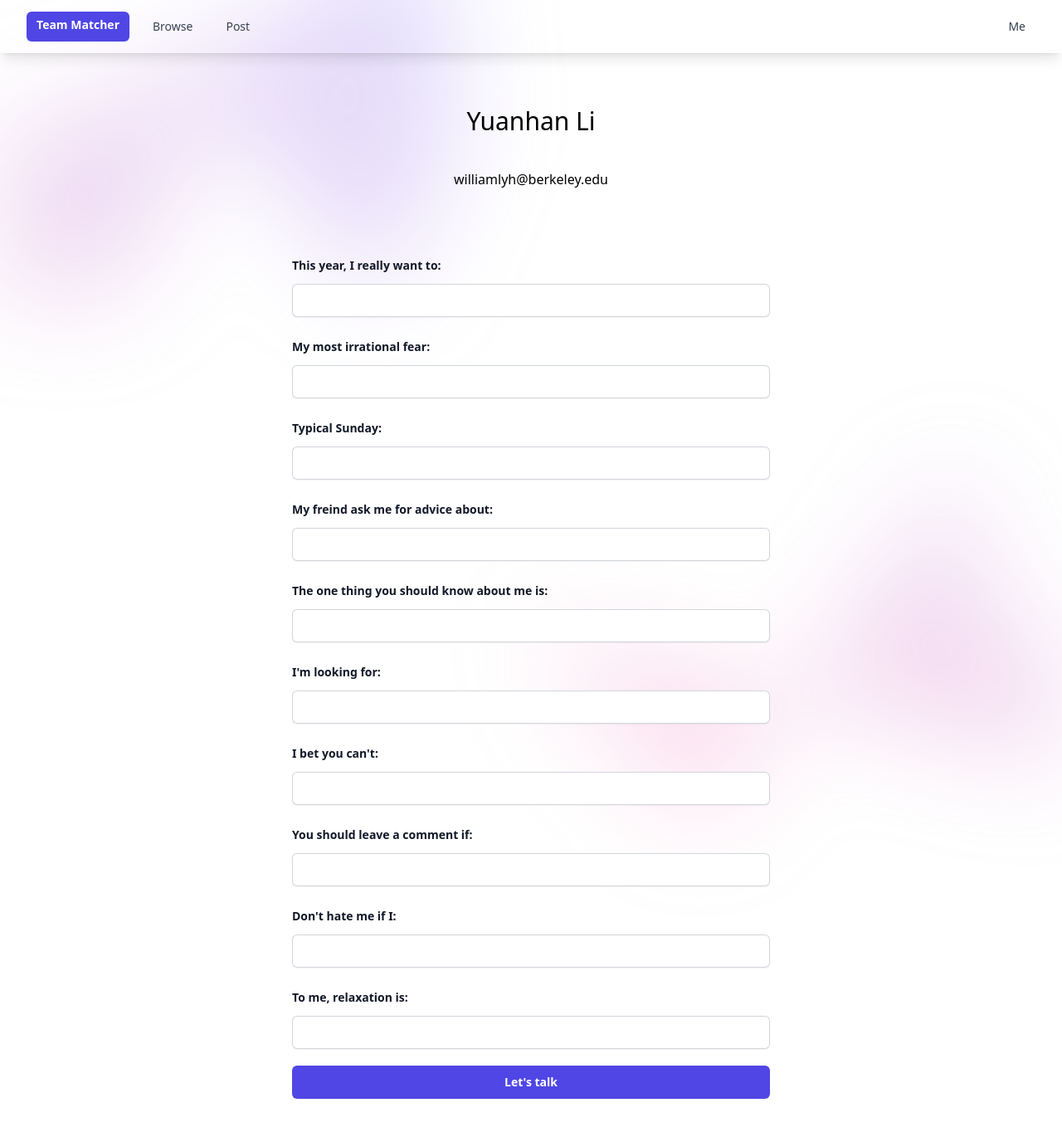
After one commit to b991/TeamMatcher, a Flask app: page /profileQ in a window 1280 px wide. The commit adds this page. Shown: the whole page at 83% size. Run offline with Flask 3, Linux system fonts and the light colour scheme; a user stored in the database is signed in; style sheets or scripts are compiled from the project's sources; some libraries are stand-ins or nearby versions.

Commit message:
add additional profile page

```diff
--- a/app.py
+++ b/app.py
@@ -160,6 +160,36 @@ def logout():
     logout_user()
     return redirect('/login')
 
+@match_app.route("/profileQ", methods=['GET'])
+def profileQ():
+    user = current_user
+    num_projects = 0
+    ids = []
+    names = []
+    descriptions = []
+    creators = []
+    completes = []
+    if current_user.projects:
+        project_ids = [int(id) for id in current_user.projects.split()]
+        for id in project_ids:
+            project = Project.query.filter_by(id=id).first()
+            num_projects += 1
+            ids.append(project.id)
+            names.append(project.name)
+            descriptions.append("{}...".format(project.description[:(min(300, len(project.description)))]))
+            completes.append(project.complete)
+    return render_template("profileQ.html",
+                           first_name=user.first_name,
+                           last_name=user.last_name,
+                           email=user.email,
+                           num_projects=num_projects,
+                           ids=ids,
+                           names=names,
+                           descriptions=descriptions,
+                           completes=completes)
+
+
+
 @match_app.route('/', methods=['GET'])
 def index():
     return redirect("/browse")
--- /dev/null
+++ b/templates/profileQ.html
@@ -0,0 +1,106 @@
+{% extends 'template.html' %}
+
+{% block title %}
+Team Matcher | My Profile
+{% endblock %}
+
+{% block body %}
+<div class="container max-w-7xl mx-auto">
+    <div class="flex flex-col items-center mt-6">
+        <h1 class="text-3xl mt-10">{{ first_name }} {{ last_name }}</h1>
+        <div class="flex mt-10">
+            {{ email }}
+        </div>
+    </div>
+    <form action="#" method="POST" class="mx-auto mt-16 max-w-xl sm:mt-20">
+        <div class="grid grid-cols-1 gap-x-8 gap-y-6 sm:grid-cols-2">
+            <div class="sm:col-span-2">
+                <label for="company" class="block text-sm font-semibold leading-6 text-gray-900">This year, I really
+                    want to:</label>
+                <div class="mt-2.5">
+                    <input type="text" name="company" id="company" autocomplete="organization"
+                        class="block w-full rounded-md border-0 px-3.5 py-2 text-gray-900 shadow-sm ring-1 ring-inset ring-gray-300 placeholder:text-gray-400 focus:ring-2 focus:ring-inset focus:ring-indigo-600 sm:text-sm sm:leading-6">
+                </div>
+            </div>
+            <div class="sm:col-span-2">
+                <label for="company" class="block text-sm font-semibold leading-6 text-gray-900">My most irrational
+                    fear:</label>
+                <div class="mt-2.5">
+                    <input type="text" name="company" id="company" autocomplete="organization"
+                        class="block w-full rounded-md border-0 px-3.5 py-2 text-gray-900 shadow-sm ring-1 ring-inset ring-gray-300 placeholder:text-gray-400 focus:ring-2 focus:ring-inset focus:ring-indigo-600 sm:text-sm sm:leading-6">
+                </div>
+            </div>
+            <div class="sm:col-span-2">
+                <label for="company" class="block text-sm font-semibold leading-6 text-gray-900">Typical Sunday:</label>
+                <div class="mt-2.5">
+                    <input type="text" name="company" id="company" autocomplete="organization"
+                        class="block w-full rounded-md border-0 px-3.5 py-2 text-gray-900 shadow-sm ring-1 ring-inset ring-gray-300 placeholder:text-gray-400 focus:ring-2 focus:ring-inset focus:ring-indigo-600 sm:text-sm sm:leading-6">
+                </div>
+            </div>
+            <div class="sm:col-span-2">
+                <label for="company" class="block text-sm font-semibold leading-6 text-gray-900">My freind ask me for
+                    advice about:</label>
+                <div class="mt-2.5">
+                    <input type="text" name="company" id="company" autocomplete="organization"
+                        class="block w-full rounded-md border-0 px-3.5 py-2 text-gray-900 shadow-sm ring-1 ring-inset ring-gray-300 placeholder:text-gray-400 focus:ring-2 focus:ring-inset focus:ring-indigo-600 sm:text-sm sm:leading-6">
+                </div>
+            </div>
+            <div class="sm:col-span-2">
+                <label for="company" class="block text-sm font-semibold leading-6 text-gray-900">The one thing you
+                    should know about me is:</label>
+                <div class="mt-2.5">
+                    <input type="text" name="company" id="company" autocomplete="organization"
+                        class="block w-full rounded-md border-0 px-3.5 py-2 text-gray-900 shadow-sm ring-1 ring-inset ring-gray-300 placeholder:text-gray-400 focus:ring-2 focus:ring-inset focus:ring-indigo-600 sm:text-sm sm:leading-6">
+                </div>
+            </div>
+            <div class="sm:col-span-2">
+                <label for="company" class="block text-sm font-semibold leading-6 text-gray-900">I'm looking
+                    for:</label>
+                <div class="mt-2.5">
+                    <input type="text" name="company" id="company" autocomplete="organization"
+                        class="block w-full rounded-md border-0 px-3.5 py-2 text-gray-900 shadow-sm ring-1 ring-inset ring-gray-300 placeholder:text-gray-400 focus:ring-2 focus:ring-inset focus:ring-indigo-600 sm:text-sm sm:leading-6">
+                </div>
+            </div>
+            <div class="sm:col-span-2">
+                <label for="company" class="block text-sm font-semibold leading-6 text-gray-900">I bet you
+                    can't:</label>
+                <div class="mt-2.5">
+                    <input type="text" name="company" id="company" autocomplete="organization"
+                        class="block w-full rounded-md border-0 px-3.5 py-2 text-gray-900 shadow-sm ring-1 ring-inset ring-gray-300 placeholder:text-gray-400 focus:ring-2 focus:ring-inset focus:ring-indigo-600 sm:text-sm sm:leading-6">
+                </div>
+            </div>
+            <div class="sm:col-span-2">
+                <label for="company" class="block text-sm font-semibold leading-6 text-gray-900">You should leave a
+                    comment if:</label>
+                <div class="mt-2.5">
+                    <input type="text" name="company" id="company" autocomplete="organization"
+                        class="block w-full rounded-md border-0 px-3.5 py-2 text-gray-900 shadow-sm ring-1 ring-inset ring-gray-300 placeholder:text-gray-400 focus:ring-2 focus:ring-inset focus:ring-indigo-600 sm:text-sm sm:leading-6">
+                </div>
+            </div>
+            <div class="sm:col-span-2">
+                <label for="company" class="block text-sm font-semibold leading-6 text-gray-900">Don't hate me if
+                    I:</label>
+                <div class="mt-2.5">
+                    <input type="text" name="company" id="company" autocomplete="organization"
+                        class="block w-full rounded-md border-0 px-3.5 py-2 text-gray-900 shadow-sm ring-1 ring-inset ring-gray-300 placeholder:text-gray-400 focus:ring-2 focus:ring-inset focus:ring-indigo-600 sm:text-sm sm:leading-6">
+                </div>
+            </div>
+            <div class="sm:col-span-2">
+                <label for="company" class="block text-sm font-semibold leading-6 text-gray-900">To me, relaxation
+                    is:</label>
+                <div class="mt-2.5">
+                    <input type="text" name="company" id="company" autocomplete="organization"
+                        class="block w-full rounded-md border-0 px-3.5 py-2 text-gray-900 shadow-sm ring-1 ring-inset ring-gray-300 placeholder:text-gray-400 focus:ring-2 focus:ring-inset focus:ring-indigo-600 sm:text-sm sm:leading-6">
+                </div>
+            </div>
+
+        </div>
+        <div class="mt-5 mb-10">
+            <button type="submit"
+                class="block w-full rounded-md bg-indigo-600 px-3.5 py-2.5 text-center text-sm font-semibold text-white shadow-sm hover:bg-indigo-500 focus-visible:outline focus-visible:outline-2 focus-visible:outline-offset-2 focus-visible:outline-indigo-600">Let's
+                talk</button>
+        </div>
+    </form>
+</div>
+
+{% endblock %}
--- a/templates/project.html
+++ b/templates/project.html
@@ -17,8 +17,10 @@
                         <dd class="mt-1 text-sm leading-6 text-gray-700 sm:col-span-2 sm:mt-0">{{ name }}</dd>
                     </div>
                     <div class="px-4 py-6 sm:grid sm:grid-cols-3 sm:gap-4 sm:px-0">
-                        <dt class="text-sm font-medium leading-6 text-gray-900">Created By</dt>
-                        <dd class="mt-1 text-sm leading-6 text-gray-700 sm:col-span-2 sm:mt-0">{{ created_by }}</dd>
+                            <dt class="text-sm font-medium leading-6 text-gray-900">Created By</dt>
+                            <a class = "hover:cursor-pointer">
+                            <dd class="mt-1 text-sm leading-6 text-gray-700 sm:col-span-2 sm:mt-0">{{ created_by }}</dd>
+                            </a>
                     </div>
                     <div class="px-4 py-6 sm:grid sm:grid-cols-3 sm:gap-4 sm:px-0">
                         <dt class="text-sm font-medium leading-6 text-gray-900">OP's Email address</dt>
--- a/templates/register.html
+++ b/templates/register.html
@@ -30,12 +30,10 @@
                                     class="block w-full rounded-md border-0 py-1.5 px-3 text-gray-900 shadow-sm ring-1 ring-inset ring-gray-300 placeholder:text-gray-400 focus:ring-2 focus:ring-inset focus:ring-indigo-600 sm:text-sm sm:leading-6">
                             </div>
                         </div>
-
                         <div>
                             <div class="flex items-center justify-between">
                                 <label for="password"
                                     class="block text-sm font-medium leading-6 text-gray-900">Password</label>
-
                             </div>
                             <div class="mt-2">
                                 <input id="password" name="pwd" type="password" autocomplete="current-password"
```
Also changed, not shown: templates/profile.html (+11 -7 lines), instance/db.sqlite.
